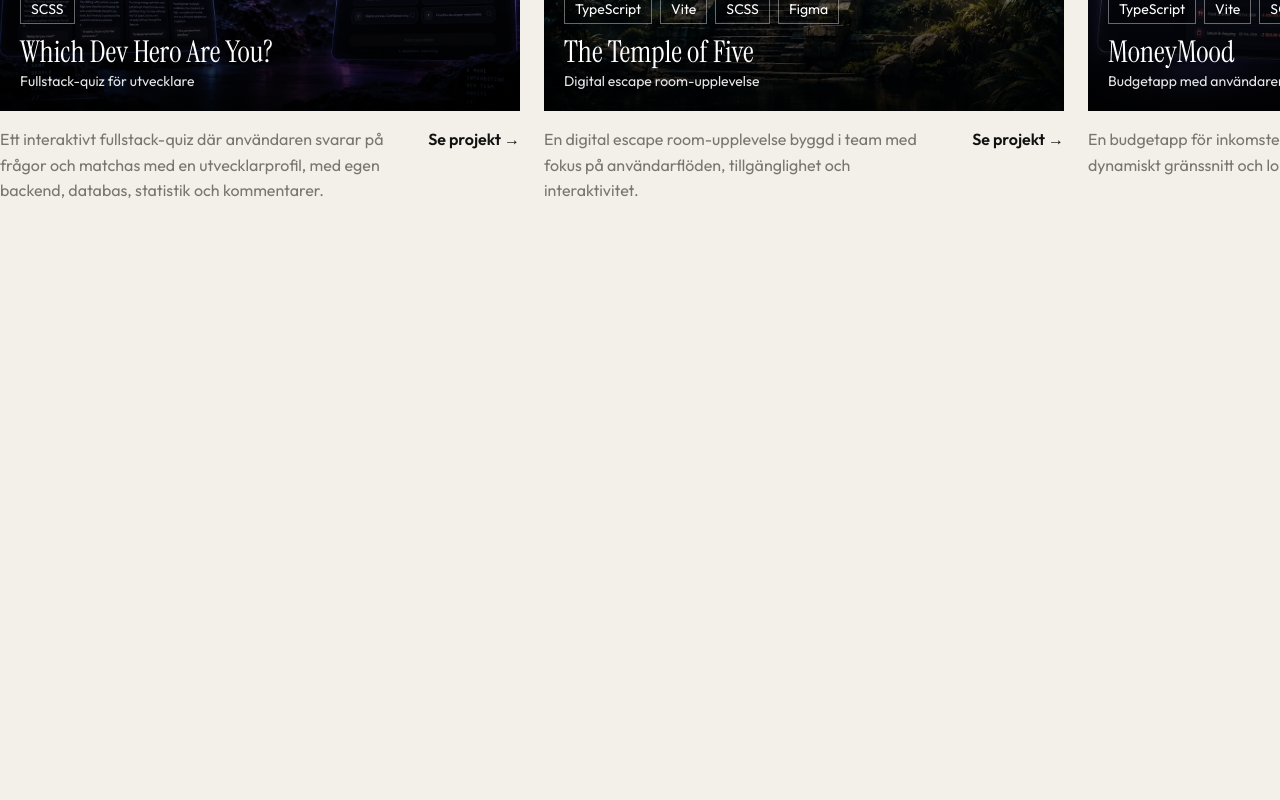
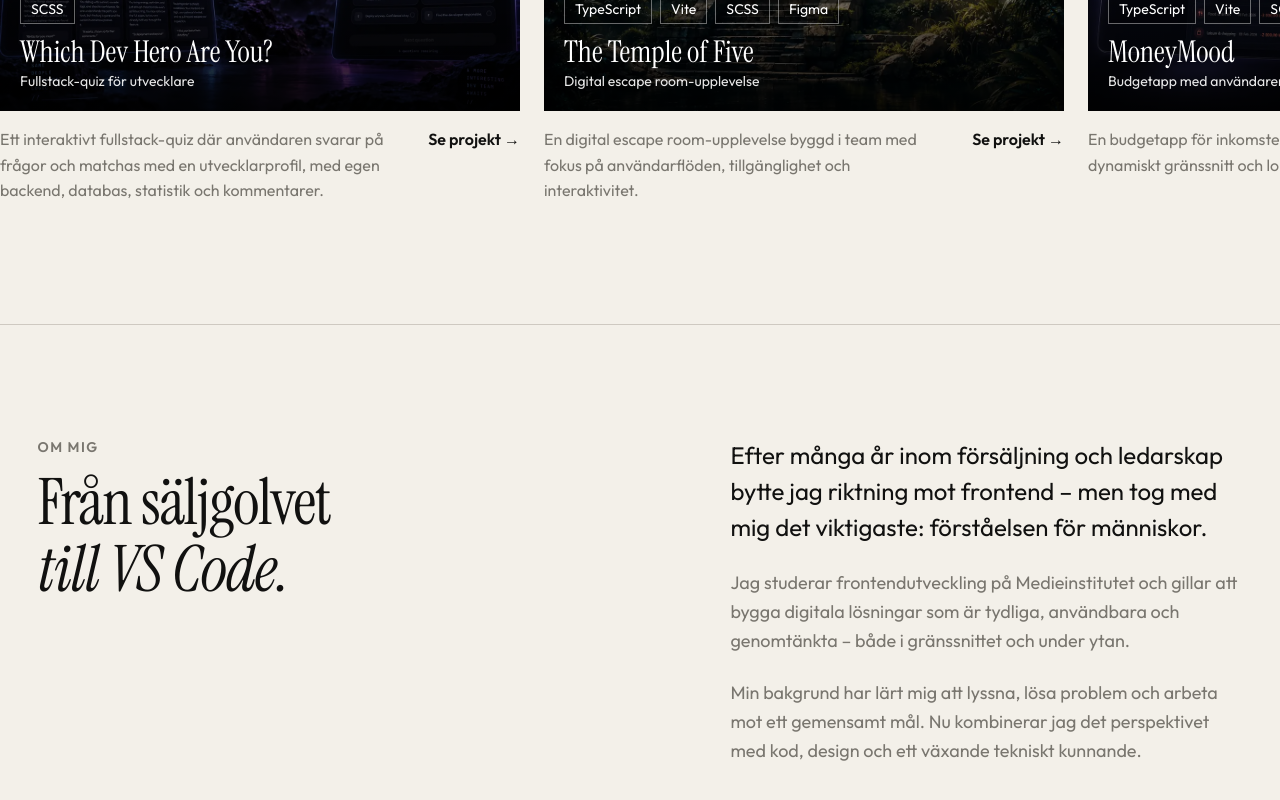
Before and after one commit to AlexJCodes/alexander-johansson-portfolio-react, a React (Vite) app: page / in a window 1280 px wide. Shown: the part 1394-2194 px from the top of the page. Before the commit the page ends 1718 px from the top, so only its background shows below. Built offline with nearby package versions, Linux system fonts and the light colour scheme.

Commit message:
feat: add about section

```diff
--- a/src/App.tsx
+++ b/src/App.tsx
@@ -1,6 +1,7 @@
 import Header from "./components/Header";
 import HeroSection from "./sections/HeroSection";
 import ProjectsSection from "./sections/ProjectsSection";
+import AboutSection from "./sections/AboutSection";
 
 function App() {
   return (
@@ -10,6 +11,7 @@ function App() {
       <main>
         <HeroSection />
         <ProjectsSection />
+        <AboutSection />
       </main>
     </>
   );
--- /dev/null
+++ b/src/sections/AboutSection.tsx
@@ -0,0 +1,43 @@
+function AboutSection() {
+  return (
+    <section
+      id="om"
+      aria-labelledby="about-title"
+      className="scroll-mt-16 border-t border-border py-section"
+    >
+      <div className="mx-auto grid w-[calc(100%-2*var(--page-padding))] max-w-content gap-12 lg:grid-cols-[minmax(0,1fr)_minmax(24rem,32rem)] lg:items-start lg:gap-24">
+        <div>
+          <p className="mb-3 text-sm font-semibold uppercase tracking-label text-muted">Om mig</p>
+
+          <h2
+            id="about-title"
+            className="max-w-[11ch] font-display text-section-title leading-heading tracking-[-0.02em]"
+          >
+            Från säljgolvet
+            <span className="block italic">till VS Code.</span>
+          </h2>
+        </div>
+
+        <div className="grid max-w-152 gap-6 text-lg leading-body text-muted">
+          <p className="text-[clamp(1.25rem,1rem+0.75vw,1.5rem)] font-normal leading-normal text-foreground">
+            Efter många år inom försäljning och ledarskap bytte jag riktning mot frontend – men tog
+            med mig det viktigaste: förståelsen för människor.
+          </p>
+
+          <p>
+            Jag studerar frontendutveckling på Medieinstitutet och gillar att bygga digitala
+            lösningar som är tydliga, användbara och genomtänkta – både i gränssnittet och under
+            ytan.
+          </p>
+
+          <p>
+            Min bakgrund har lärt mig att lyssna, lösa problem och arbeta mot ett gemensamt mål. Nu
+            kombinerar jag det perspektivet med kod, design och ett växande tekniskt kunnande.
+          </p>
+        </div>
+      </div>
+    </section>
+  );
+}
+
+export default AboutSection;
```
